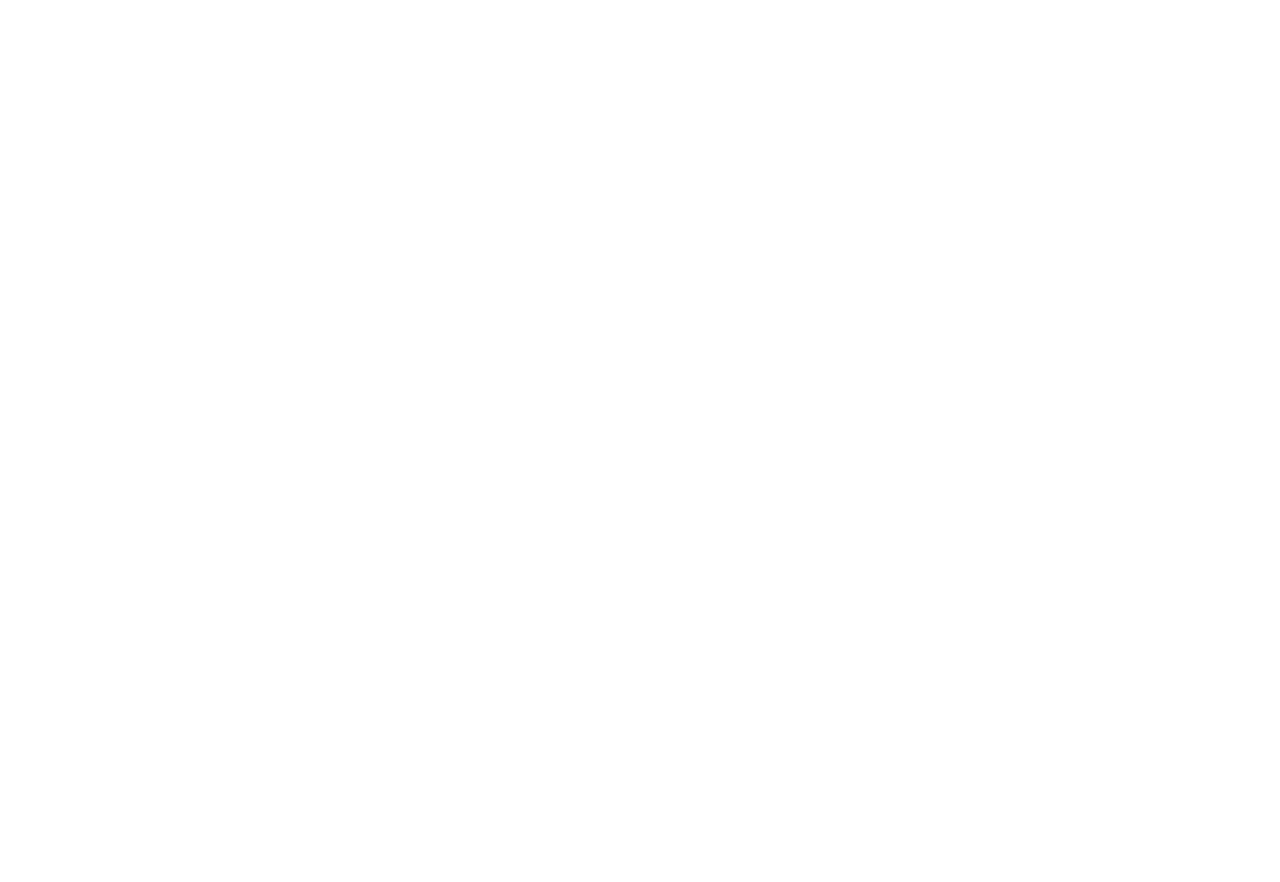
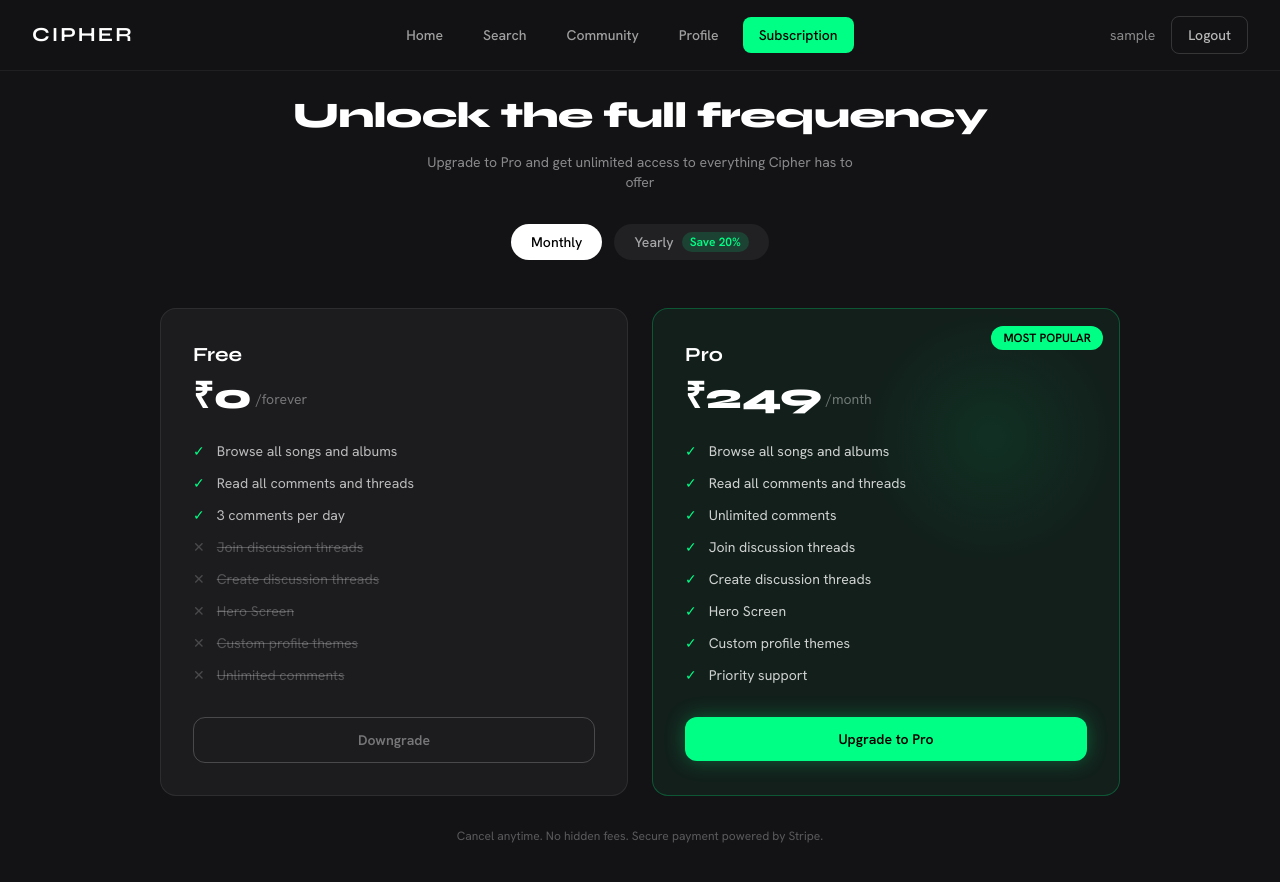
Before and after one commit to RoNnY125-coder/Cipher, a React (Vite) app in the folder client/: page /subscription in a window 1280 px wide. Before the commit this address had no page. Shown: the top 882 px of the page. Before the commit the page ends 800 px from the top, so only its background shows below. Built offline with nearby package versions, Linux system fonts and the light colour scheme; sample sign-in values are in the browser's storage.

Commit message:
feat: subscription page with free and pro plans in INR

```diff
--- a/client/src/App.jsx
+++ b/client/src/App.jsx
@@ -7,6 +7,7 @@
 import Search from './pages/Search'
 import Profile from './pages/Profile'
 import Community from './pages/Community'
+import Subscription from './pages/Subscription'
 
 function App() {
   return (
@@ -19,6 +20,7 @@
         <Route path='/search' element={<ProtectedRoute><Search /></ProtectedRoute>} />
         <Route path='/profile' element={<ProtectedRoute><Profile /></ProtectedRoute>} />
         <Route path='/community' element={<ProtectedRoute><Community /></ProtectedRoute>} />
+        <Route path='/subscription' element={<ProtectedRoute><Subscription /></ProtectedRoute>} />
       </Routes>
     </BrowserRouter>
   )
--- /dev/null
+++ b/client/src/pages/Subscription.jsx
@@ -0,0 +1,245 @@
+import Navbar from '../components/Navbar'
+import { useAuth } from '../context/AuthContext'
+import { useState } from 'react'
+
+const freeFeatures = [
+  { text: 'Browse all songs and albums', included: true },
+  { text: 'Read all comments and threads', included: true },
+  { text: '3 comments per day', included: true },
+  { text: 'Join discussion threads', included: false },
+  { text: 'Create discussion threads', included: false },
+  { text: 'Hero Screen', included: false },
+  { text: 'Custom profile themes', included: false },
+  { text: 'Unlimited comments', included: false },
+]
+
+const paidFeatures = [
+  { text: 'Browse all songs and albums', included: true },
+  { text: 'Read all comments and threads', included: true },
+  { text: 'Unlimited comments', included: true },
+  { text: 'Join discussion threads', included: true },
+  { text: 'Create discussion threads', included: true },
+  { text: 'Hero Screen', included: true },
+  { text: 'Custom profile themes', included: true },
+  { text: 'Priority support', included: true },
+]
+
+function Subscription() {
+  const { user } = useAuth()
+  const [billing, setBilling] = useState('monthly')
+
+  const price = billing === 'monthly' ? '249' : '199'
+
+  return (
+    <div className='min-h-screen' style={{ background: '#131316' }}>
+      <Navbar />
+
+      <div className='pt-24 px-8 max-w-5xl mx-auto pb-16'>
+
+        {/* Header */}
+        <div className='text-center mb-12'>
+          <h1 className='text-white font-black text-4xl mb-4'
+            style={{ fontFamily: 'Syne', letterSpacing: '-0.02em' }}>
+            Unlock the full frequency
+          </h1>
+          <p className='text-sm max-w-md mx-auto'
+            style={{ color: 'rgba(255,255,255,0.5)', fontFamily: 'Hanken Grotesk' }}>
+            Upgrade to Pro and get unlimited access to everything Cipher has to offer
+          </p>
+
+          {/* Billing Toggle */}
+          <div className='flex items-center justify-center gap-3 mt-8'>
+            <button
+              onClick={() => setBilling('monthly')}
+              className='px-5 py-2 rounded-full text-sm font-medium transition-all duration-200'
+              style={{
+                background: billing === 'monthly' ? '#fff' : 'rgba(255,255,255,0.06)',
+                color: billing === 'monthly' ? '#000' : 'rgba(255,255,255,0.6)',
+                fontFamily: 'Hanken Grotesk',
+              }}>
+              Monthly
+            </button>
+            <button
+              onClick={() => setBilling('yearly')}
+              className='px-5 py-2 rounded-full text-sm font-medium transition-all duration-200 flex items-center gap-2'
+              style={{
+                background: billing === 'yearly' ? '#fff' : 'rgba(255,255,255,0.06)',
+                color: billing === 'yearly' ? '#000' : 'rgba(255,255,255,0.6)',
+                fontFamily: 'Hanken Grotesk',
+              }}>
+              Yearly
+              <span className='px-2 py-0.5 rounded-full text-xs font-bold'
+                style={{
+                  background: billing === 'yearly' ? 'rgba(0,255,133,0.2)' : 'rgba(0,255,133,0.15)',
+                  color: '#00FF85',
+                }}>
+                Save 20%
+              </span>
+            </button>
+          </div>
+        </div>
+
+        {/* Pricing Cards */}
+        <div className='grid grid-cols-1 md:grid-cols-2 gap-6'>
+
+          {/* Free Plan */}
+          <div className='p-8 rounded-2xl'
+            style={{
+              background: 'rgba(255,255,255,0.04)',
+              border: user?.plan === 'free'
+                ? '1px solid rgba(255,255,255,0.3)'
+                : '1px solid rgba(255,255,255,0.08)',
+            }}>
+
+            <div className='mb-6'>
+              <div className='flex items-center justify-between mb-2'>
+                <h2 className='text-white font-bold text-xl' style={{ fontFamily: 'Syne' }}>
+                  Free
+                </h2>
+                {user?.plan === 'free' && (
+                  <span className='px-3 py-1 rounded-full text-xs font-bold'
+                    style={{
+                      background: 'rgba(255,255,255,0.1)',
+                      color: 'rgba(255,255,255,0.6)',
+                      fontFamily: 'Hanken Grotesk',
+                    }}>
+                    Current Plan
+                  </span>
+                )}
+              </div>
+              <div className='flex items-end gap-1'>
+                <span className='text-4xl font-black text-white' style={{ fontFamily: 'Syne' }}>
+                  ₹0
+                </span>
+                <span className='text-sm mb-2' style={{ color: 'rgba(255,255,255,0.4)', fontFamily: 'Hanken Grotesk' }}>
+                  /forever
+                </span>
+              </div>
+            </div>
+
+            {/* Features */}
+            <div className='space-y-3 mb-8'>
+              {freeFeatures.map((feature, i) => (
+                <div key={i} className='flex items-center gap-3'>
+                  <span className='text-sm flex-shrink-0'
+                    style={{ color: feature.included ? '#00FF85' : 'rgba(255,255,255,0.2)' }}>
+                    {feature.included ? '✓' : '✕'}
+                  </span>
+                  <span className='text-sm'
+                    style={{
+                      color: feature.included ? 'rgba(255,255,255,0.7)' : 'rgba(255,255,255,0.25)',
+                      fontFamily: 'Hanken Grotesk',
+                      textDecoration: feature.included ? 'none' : 'line-through',
+                    }}>
+                    {feature.text}
+                  </span>
+                </div>
+              ))}
+            </div>
+
+            <button
+              disabled={user?.plan === 'free'}
+              className='w-full py-3 rounded-xl font-semibold text-sm transition-all duration-200'
+              style={{
+                border: '1px solid rgba(255,255,255,0.2)',
+                color: 'rgba(255,255,255,0.4)',
+                fontFamily: 'Hanken Grotesk',
+                cursor: user?.plan === 'free' ? 'not-allowed' : 'pointer',
+              }}>
+              {user?.plan === 'free' ? 'Current Plan' : 'Downgrade'}
+            </button>
+          </div>
+
+          {/* Paid Plan */}
+          <div className='p-8 rounded-2xl relative overflow-hidden'
+            style={{
+              background: 'rgba(0,255,133,0.05)',
+              border: user?.plan === 'paid'
+                ? '1px solid rgba(0,255,133,0.6)'
+                : '1px solid rgba(0,255,133,0.25)',
+            }}>
+
+            {/* Glow effect */}
+            <div className='absolute top-0 right-0 w-64 h-64 pointer-events-none'
+              style={{
+                background: 'radial-gradient(circle, rgba(0,255,133,0.08) 0%, transparent 70%)',
+              }} />
+
+            {/* Popular badge */}
+            <div className='absolute top-4 right-4'>
+              <span className='px-3 py-1 rounded-full text-xs font-bold'
+                style={{
+                  background: '#00FF85',
+                  color: '#000',
+                  fontFamily: 'Hanken Grotesk',
+                }}>
+                MOST POPULAR
+              </span>
+            </div>
+
+            <div className='mb-6'>
+              <div className='flex items-center justify-between mb-2'>
+                <h2 className='text-white font-bold text-xl' style={{ fontFamily: 'Syne' }}>
+                  Pro
+                </h2>
+                {user?.plan === 'paid' && (
+                  <span className='px-3 py-1 rounded-full text-xs font-bold'
+                    style={{
+                      background: 'rgba(0,255,133,0.15)',
+                      color: '#00FF85',
+                      fontFamily: 'Hanken Grotesk',
+                    }}>
+                    Current Plan
+                  </span>
+                )}
+              </div>
+              <div className='flex items-end gap-1'>
+                <span className='text-4xl font-black text-white' style={{ fontFamily: 'Syne' }}>
+                  ₹{price}
+                </span>
+                <span className='text-sm mb-2' style={{ color: 'rgba(255,255,255,0.4)', fontFamily: 'Hanken Grotesk' }}>
+                  /{billing === 'monthly' ? 'month' : 'month, billed yearly'}
+                </span>
+              </div>
+            </div>
+
+            {/* Features */}
+            <div className='space-y-3 mb-8'>
+              {paidFeatures.map((feature, i) => (
+                <div key={i} className='flex items-center gap-3'>
+                  <span className='text-sm flex-shrink-0' style={{ color: '#00FF85' }}>✓</span>
+                  <span className='text-sm'
+                    style={{ color: 'rgba(255,255,255,0.8)', fontFamily: 'Hanken Grotesk' }}>
+                    {feature.text}
+                  </span>
+                </div>
+              ))}
+            </div>
+
+            <button
+              disabled={user?.plan === 'paid'}
+              className='w-full py-3 rounded-xl font-semibold text-sm transition-all duration-200 hover:scale-105 hover:shadow-lg'
+              style={{
+                background: user?.plan === 'paid' ? 'rgba(0,255,133,0.3)' : '#00FF85',
+                color: '#000',
+                fontFamily: 'Hanken Grotesk',
+                cursor: user?.plan === 'paid' ? 'not-allowed' : 'pointer',
+                boxShadow: user?.plan !== 'paid' ? '0 0 20px rgba(0,255,133,0.3)' : 'none',
+              }}>
+              {user?.plan === 'paid' ? 'Current Plan' : 'Upgrade to Pro'}
+            </button>
+          </div>
+        </div>
+
+        {/* Bottom note */}
+        <p className='text-center text-xs mt-8'
+          style={{ color: 'rgba(255,255,255,0.3)', fontFamily: 'Hanken Grotesk' }}>
+          Cancel anytime. No hidden fees. Secure payment powered by Stripe.
+        </p>
+
+      </div>
+    </div>
+  )
+}
+
+export default Subscription
```
